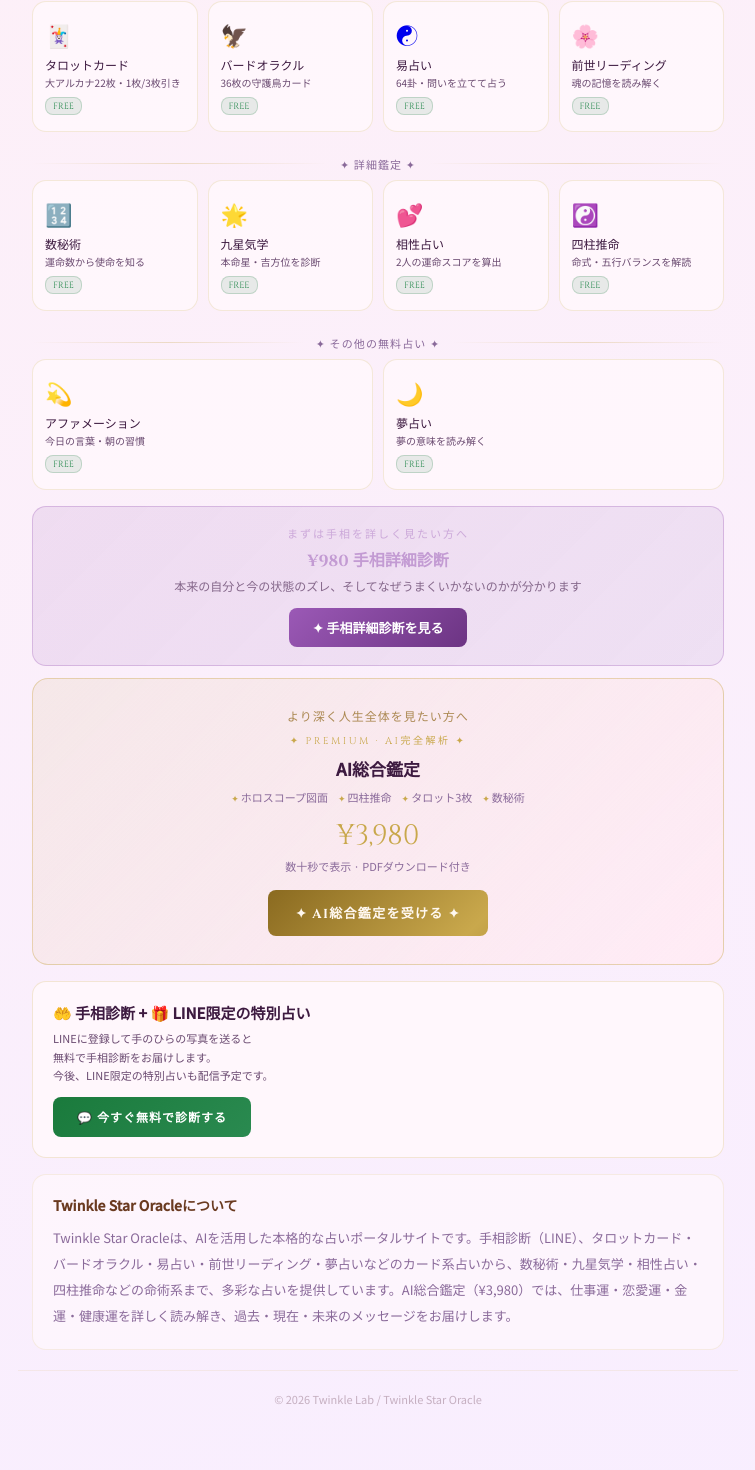
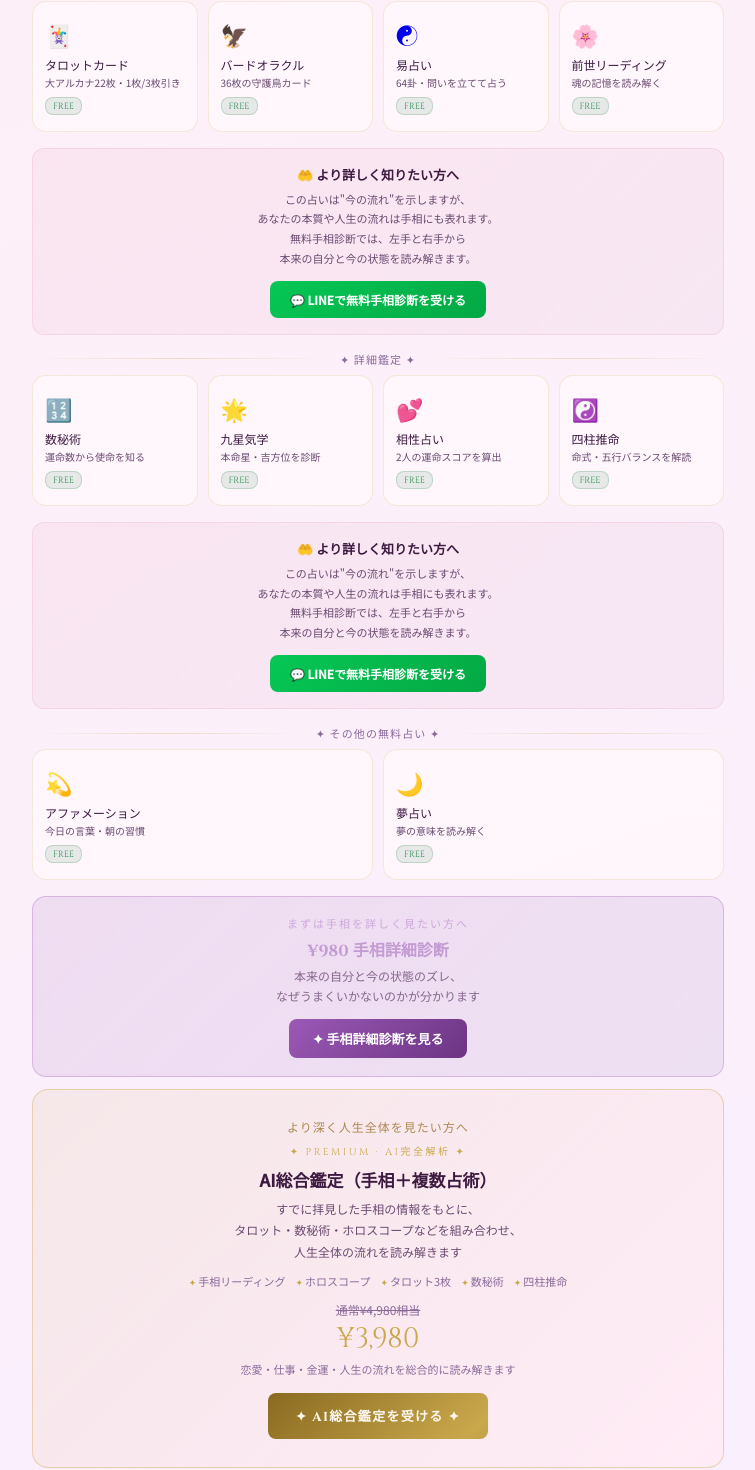
Before and after one commit to sincere1229/sincere1229-twinklelab-next, a Next.js app: page /star in a window 1280 px wide. Shown: the part 1224-2694 px from the top of the page, without its empty margins (262-1017 px from the left). Built offline with nearby package versions, Linux system fonts and the light colour scheme.

Commit message:
Update page.tsx

```diff
--- a/app/star/page.tsx
+++ b/app/star/page.tsx
@@ -1,9 +1,9 @@
 export const metadata = {
   title: 'Twinkle Star Oracle｜AI占いポータル',
-  description: 'タロット・数秘術・九星気学・四柱推命・易占い・バードオラクルなど11種類のAI占いが楽しめる無料占いポータル。手相診断（LINE）も無料。AI総合鑑定（¥3,980）では本格リーディングを即座に提供します。',
+  description: 'タロット・数秘術・九星気学・四柱推命・易占い・バードオラクルなど11種類のAI占いが楽しめる無料占いポータル。手相診断（LINE）も無料。AI総合鑑定（¥3,980）では手相＋複数占術で本格リーディングを提供します。',
   openGraph: {
     title: 'Twinkle Star Oracle｜AI占いポータル',
-    description: 'タロット・数秘術・九星気学・四柱推命など11種類のAI占いが無料。手相診断もLINEで無料受付中。',
+    description: 'タロット・数秘術・九星気学・四柱推命など11種類のAI占いが無料。手相診断もLINEで無料受付中。AI総合鑑定（手相＋複数占術）¥3,980。',
     url: 'https://twinkle-lab.jp/star',
     siteName: 'Twinkle Star Oracle',
     locale: 'ja_JP',
@@ -62,7 +62,7 @@ export default function StarPortal() {
         .gold-line{width:100px;height:1px;background:linear-gradient(90deg,transparent,var(--gold),transparent);margin:14px auto;}
         .tagline{font-family:'Cinzel',serif;font-size:11px;letter-spacing:0.18em;color:rgba(160,120,80,0.7);}
 
-        /* ★ 導線ラダー（シンプル版） */
+        /* ★ 導線ラダー */
         .flow-ladder{margin:12px 14px 4px;background:rgba(255,248,252,0.9);border:1px solid rgba(201,168,76,0.25);border-radius:14px;padding:16px;}
         .flow-ladder-title{font-family:'Cinzel',serif;font-size:10px;color:var(--gold);letter-spacing:3px;text-align:center;margin-bottom:12px;}
         .flow-row{display:flex;align-items:center;gap:10px;padding:8px 0;border-bottom:1px solid rgba(201,168,76,0.1);}
@@ -104,14 +104,23 @@ export default function StarPortal() {
         .m-name{font-size:12px;color:var(--text);font-weight:500;margin-bottom:2px;}
         .m-sub{font-size:10px;color:var(--text-m);line-height:1.5;}
 
-        /* ★ ¥3,980 総合鑑定（メイン有料） */
+        /* ★ 手相→無料診断ナッジ（各占い下部共通） */
+        .teso-nudge{margin:0 14px 16px;background:linear-gradient(135deg,rgba(232,160,192,0.12),rgba(180,100,160,0.06));border:1px solid rgba(232,160,192,0.25);border-radius:12px;padding:16px;text-align:center;}
+        .teso-nudge-title{font-size:13px;color:var(--text);font-weight:600;margin-bottom:6px;}
+        .teso-nudge-body{font-size:11px;color:var(--text-m);line-height:1.8;margin-bottom:12px;}
+        .teso-nudge-btn{display:inline-flex;align-items:center;gap:6px;background:linear-gradient(135deg,#06c755,#04a844);color:#fff;font-weight:700;font-size:12px;border-radius:8px;padding:10px 20px;text-decoration:none;}
+
+        /* ★ ¥3,980 総合鑑定 */
         .sogo{margin:12px 14px 16px;background:linear-gradient(135deg,rgba(201,168,76,0.1),rgba(255,235,245,0.95));border:1px solid rgba(201,168,76,0.4);border-radius:16px;padding:28px 20px;text-align:center;}
         .sogo-label{font-family:'Cinzel',serif;font-size:10px;color:var(--gold);letter-spacing:0.25em;text-transform:uppercase;margin-bottom:8px;}
-        .sogo-title{font-size:17px;color:var(--text);font-weight:600;margin-bottom:8px;}
+        .sogo-title{font-size:17px;color:var(--text);font-weight:600;margin-bottom:6px;}
+        .sogo-desc{font-size:12px;color:var(--text-m);line-height:1.8;margin-bottom:10px;}
         .sogo-items{display:flex;justify-content:center;gap:10px;flex-wrap:wrap;margin-bottom:12px;}
         .sogo-item{font-size:11px;color:var(--text-s);}
         .sogo-item::before{content:'✦ ';color:var(--gold);font-size:9px;}
-        .sogo-price{font-family:'Cinzel',serif;font-size:28px;color:var(--gold);margin-bottom:4px;}
+        .sogo-price-wrap{margin-bottom:4px;}
+        .sogo-price-orig{font-size:12px;color:var(--text-s);text-decoration:line-through;margin-bottom:2px;}
+        .sogo-price{font-family:'Cinzel',serif;font-size:28px;color:var(--gold);}
         .sogo-sub{font-size:11px;color:var(--text-s);margin-bottom:16px;}
         .sogo-btn{display:inline-block;background:linear-gradient(135deg,#8a6a20,var(--gold),#8a6a20);background-size:200% 100%;border:none;border-radius:8px;color:#fff8f0;font-family:'Cinzel',serif;font-size:13px;font-weight:700;letter-spacing:0.1em;padding:13px 28px;text-decoration:none;transition:all 0.4s;}
         .sogo-btn:hover{background-position:100% 0;box-shadow:0 6px 20px rgba(201,168,76,0.35);}
@@ -165,7 +174,7 @@ export default function StarPortal() {
           </div>
         </header>
 
-        {/* ★ 導線ラダー（シンプル化） */}
+        {/* ★ 導線ラダー */}
         <div className="flow-ladder">
           <div className="flow-ladder-title">✦ READING PLAN ✦</div>
           <div className="flow-row">
@@ -177,7 +186,7 @@ export default function StarPortal() {
           <div className="flow-row">
             <div className="flow-step">②</div>
             <div className="flow-arrow">→</div>
-            <div className="flow-desc"><strong style={{color:'var(--text)'}}>手相診断（LINE）</strong>　両手の写真を送るだけ</div>
+            <div className="flow-desc"><strong style={{color:'var(--text)'}}>手相診断（LINE）</strong>　両手の写真を送るだけ · 無料</div>
             <a href="https://lin.ee/XHDFrA8" className="flow-cta" target="_blank" rel="noopener">無料登録</a>
           </div>
           <div className="flow-row">
@@ -189,7 +198,7 @@ export default function StarPortal() {
           <div className="flow-row">
             <div className="flow-step">④</div>
             <div className="flow-arrow">→</div>
-            <div className="flow-desc"><strong style={{color:'var(--text)'}}>AI総合鑑定</strong>　4占術統合・PDF付き完全解析</div>
+            <div className="flow-desc"><strong style={{color:'var(--text)'}}>AI総合鑑定（手相＋複数占術）</strong>　人生全体を完全解析</div>
             <a href="/star/sogo" className="flow-cta">完全版</a>
           </div>
         </div>
@@ -235,6 +244,20 @@ export default function StarPortal() {
           ))}
         </div>
 
+        {/* ★ 手相ナッジ（カード占い下） */}
+        <div className="teso-nudge">
+          <div className="teso-nudge-title">🤲 より詳しく知りたい方へ</div>
+          <div className="teso-nudge-body">
+            この占いは"今の流れ"を示しますが、<br/>
+            あなたの本質や人生の流れは手相にも表れます。<br/>
+            無料手相診断では、左手と右手から<br/>
+            本来の自分と今の状態を読み解きます。
+          </div>
+          <a href="https://lin.ee/XHDFrA8" className="teso-nudge-btn" target="_blank" rel="noopener">
+            💬 LINEで無料手相診断を受ける
+          </a>
+        </div>
+
         <div className="div-line"><span className="div-text">✦ 詳細鑑定 ✦</span></div>
         <div className="main-grid">
           {DEEP.map((d) => (
@@ -245,6 +268,20 @@ export default function StarPortal() {
               <span className="free-badge">FREE</span>
             </a>
           ))}
+        </div>
+
+        {/* ★ 手相ナッジ（詳細鑑定下） */}
+        <div className="teso-nudge">
+          <div className="teso-nudge-title">🤲 より詳しく知りたい方へ</div>
+          <div className="teso-nudge-body">
+            この占いは"今の流れ"を示しますが、<br/>
+            あなたの本質や人生の流れは手相にも表れます。<br/>
+            無料手相診断では、左手と右手から<br/>
+            本来の自分と今の状態を読み解きます。
+          </div>
+          <a href="https://lin.ee/XHDFrA8" className="teso-nudge-btn" target="_blank" rel="noopener">
+            💬 LINEで無料手相診断を受ける
+          </a>
         </div>
 
         <div className="div-line"><span className="div-text">✦ その他の無料占い ✦</span></div>
@@ -259,31 +296,42 @@ export default function StarPortal() {
           ))}
         </div>
 
-        {/* ★ ¥980 手相詳細診断（小カード） */}
+        {/* ★ ¥980 手相詳細診断 */}
         <div style={{margin:'0 14px 12px',background:'linear-gradient(135deg,rgba(155,89,182,0.12),rgba(100,50,150,0.08))',border:'1px solid rgba(155,89,182,0.3)',borderRadius:14,padding:'18px 16px',textAlign:'center'}}>
           <div style={{fontSize:'11px',color:'rgba(195,155,211,0.8)',letterSpacing:'2px',marginBottom:'6px'}}>まずは手相を詳しく見たい方へ</div>
           <div style={{fontFamily:'Cinzel,serif',fontSize:'16px',color:'#c39bd3',fontWeight:700,marginBottom:'4px'}}>¥980 手相詳細診断</div>
-          <div style={{fontSize:'12px',color:'rgba(106,74,112,0.8)',lineHeight:1.7,marginBottom:'12px'}}>本来の自分と今の状態のズレ、そしてなぜうまくいかないのかが分かります</div>
+          <div style={{fontSize:'12px',color:'rgba(106,74,112,0.8)',lineHeight:1.7,marginBottom:'12px'}}>
+            本来の自分と今の状態のズレ、<br/>なぜうまくいかないのかが分かります
+          </div>
           <a href="/star/teso" style={{display:'inline-block',background:'linear-gradient(135deg,#9b59b6,#6c3483)',color:'#fff',fontWeight:700,fontSize:'13px',borderRadius:8,padding:'10px 24px',textDecoration:'none'}}>
             ✦ 手相詳細診断を見る
           </a>
         </div>
 
-        {/* ★ ¥3,980 総合鑑定 */}
+        {/* ★ ¥3,980 AI総合鑑定（手相＋複数占術） */}
         <div className="sogo">
           <div style={{fontSize:'12px',color:'rgba(138,96,16,0.7)',marginBottom:'8px',letterSpacing:'1px'}}>
             より深く人生全体を見たい方へ
           </div>
           <div className="sogo-label">✦ Premium · AI完全解析 ✦</div>
-          <div className="sogo-title">AI総合鑑定</div>
+          <div className="sogo-title">AI総合鑑定（手相＋複数占術）</div>
+          <div className="sogo-desc">
+            すでに拝見した手相の情報をもとに、<br/>
+            タロット・数秘術・ホロスコープなどを組み合わせ、<br/>
+            人生全体の流れを読み解きます
+          </div>
           <div className="sogo-items">
-            <span className="sogo-item">ホロスコープ図面</span>
-            <span className="sogo-item">四柱推命</span>
+            <span className="sogo-item">手相リーディング</span>
+            <span className="sogo-item">ホロスコープ</span>
             <span className="sogo-item">タロット3枚</span>
             <span className="sogo-item">数秘術</span>
+            <span className="sogo-item">四柱推命</span>
           </div>
-          <div className="sogo-price">¥3,980</div>
-          <div className="sogo-sub">数十秒で表示 · PDFダウンロード付き</div>
+          <div className="sogo-price-wrap">
+            <div className="sogo-price-orig">通常¥4,980相当</div>
+            <div className="sogo-price">¥3,980</div>
+          </div>
+          <div className="sogo-sub">恋愛・仕事・金運・人生の流れを総合的に読み解きます</div>
           <a href="/star/sogo" className="sogo-btn">✦ AI総合鑑定を受ける ✦</a>
         </div>
 
@@ -301,7 +349,7 @@ export default function StarPortal() {
         <div style={{margin:'0 14px 20px',background:'rgba(255,248,252,0.7)',border:'1px solid rgba(201,168,76,0.15)',borderRadius:'14px',padding:'20px'}}>
           <h2 style={{fontFamily:'Noto Sans JP,sans-serif',fontSize:'14px',color:'#6a3a20',marginBottom:'10px',fontWeight:'600'}}>Twinkle Star Oracleについて</h2>
           <p style={{fontSize:'13px',color:'#8a6a9a',lineHeight:'2'}}>
-            Twinkle Star Oracleは、AIを活用した本格的な占いポータルサイトです。手相診断（LINE）、タロットカード・バードオラクル・易占い・前世リーディング・夢占いなどのカード系占いから、数秘術・九星気学・相性占い・四柱推命などの命術系まで、多彩な占いを提供しています。AI総合鑑定（¥3,980）では、仕事運・恋愛運・金運・健康運を詳しく読み解き、過去・現在・未来のメッセージをお届けします。
+            Twinkle Star Oracleは、AIを活用した本格的な占いポータルサイトです。手相診断（LINE）をベースに、タロットカード・バードオラクル・易占い・前世リーディング・夢占いなどのカード系占いから、数秘術・九星気学・相性占い・四柱推命などの命術系まで、多彩な占いを提供しています。AI総合鑑定（手相＋複数占術）¥3,980では、手相をベースに複数の占術を組み合わせ、恋愛運・仕事運・金運・健康運を詳しく読み解き、過去・現在・未来のメッセージをお届けします。
           </p>
         </div>
 
```
